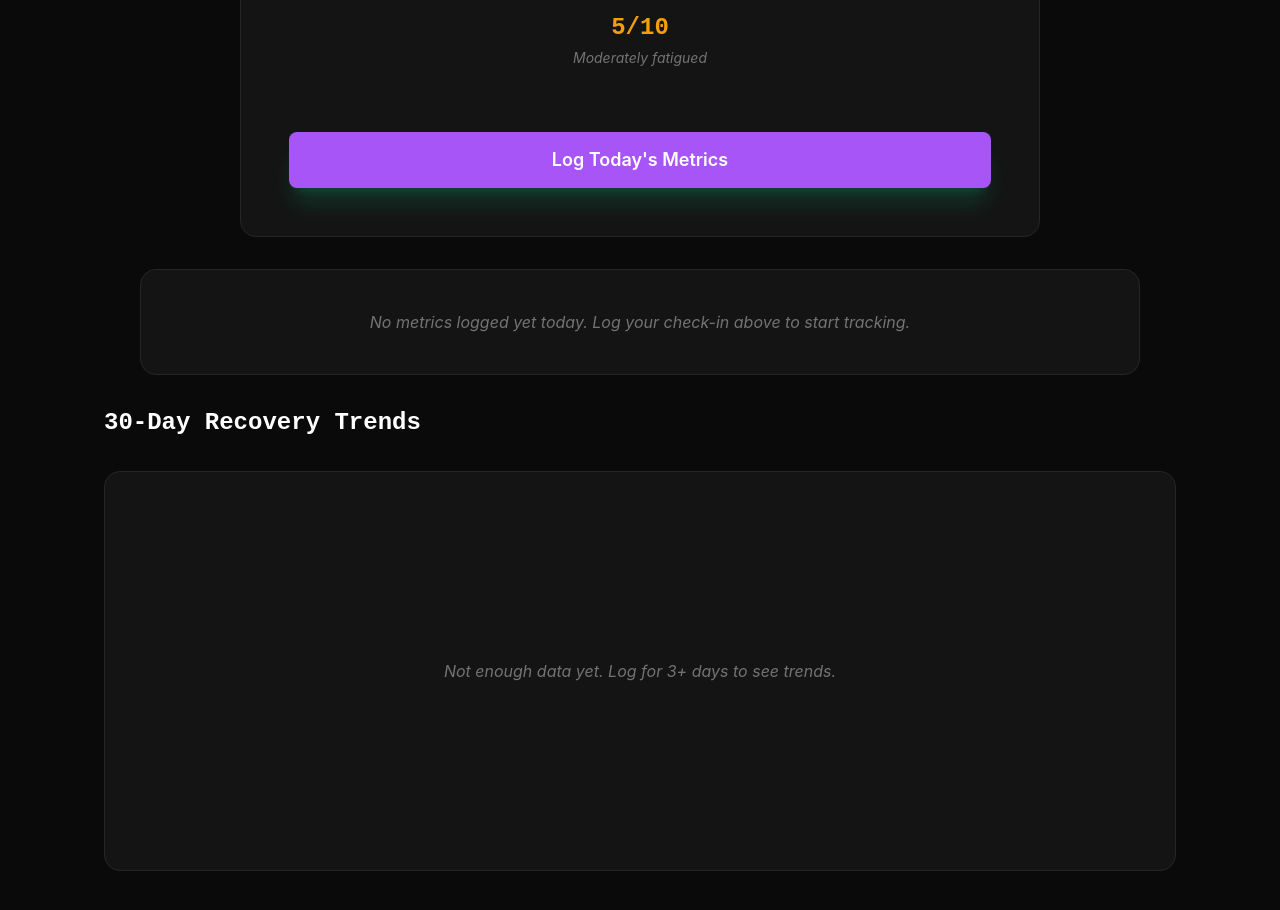
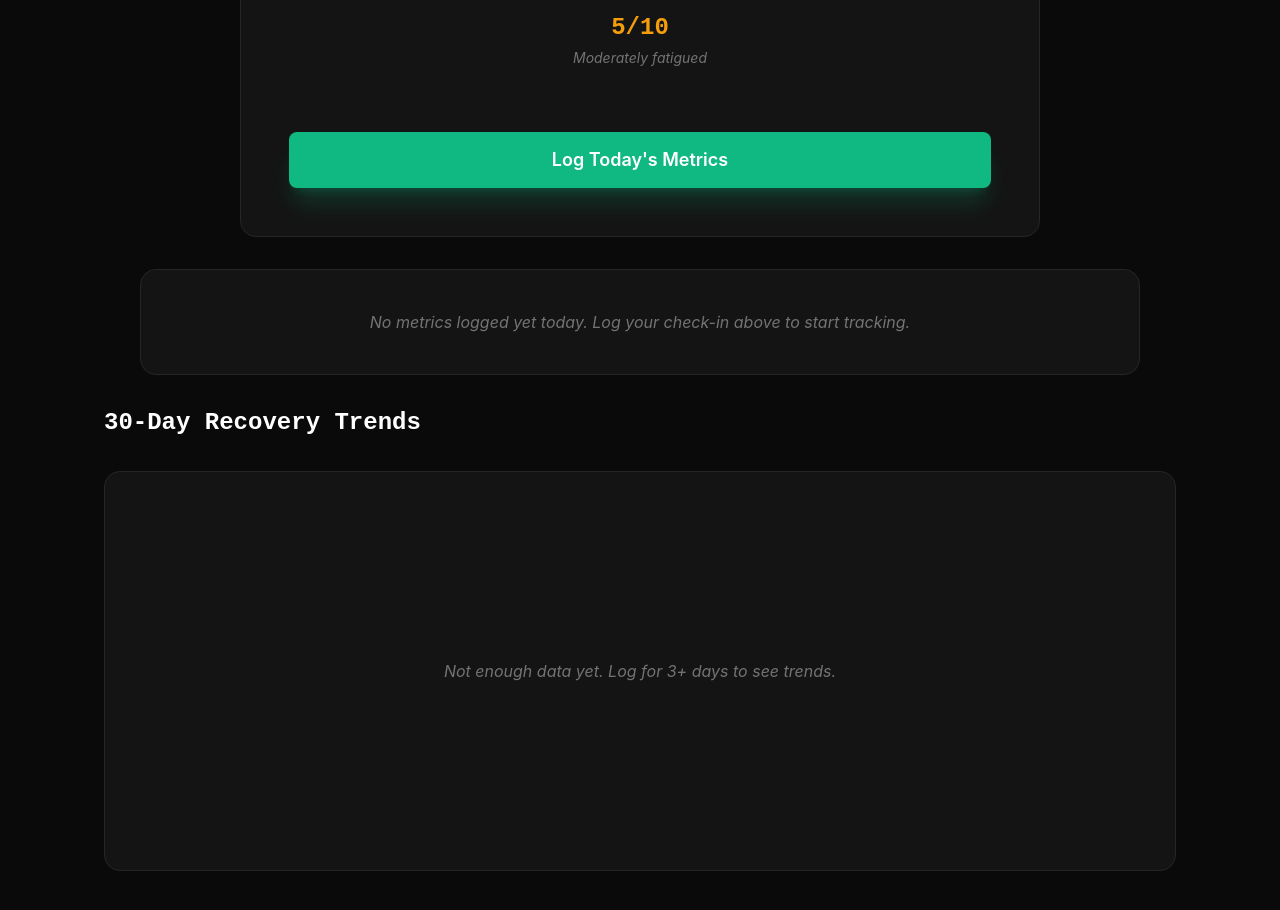
Before and after one commit to YoussufSalah/6in14, a Next.js app: page /energy-monitor in a window 1280 px wide. Shown: the part 860-1770 px from the top of the page. Built offline with nearby package versions, Linux system fonts and the light colour scheme.

Commit message:
updated the button color to match the app green theme

```diff
--- a/components/energy-monitor/DailyCheckIn.tsx
+++ b/components/energy-monitor/DailyCheckIn.tsx
@@ -158,7 +158,7 @@ export const DailyCheckIn = ({ onLog, existingLog }: DailyCheckInProps) => {
         </div>
 
         <div className="pt-4">
-          <Button type="submit" fullWidth className="h-14 text-lg shadow-xl shadow-app-4/20">
+          <Button type="submit" fullWidth className="h-14 text-lg bg-app-4 shadow-xl shadow-app-4/20">
             {existingLog ? "Update Today's Metrics" : "Log Today's Metrics"}
           </Button>
 
```
